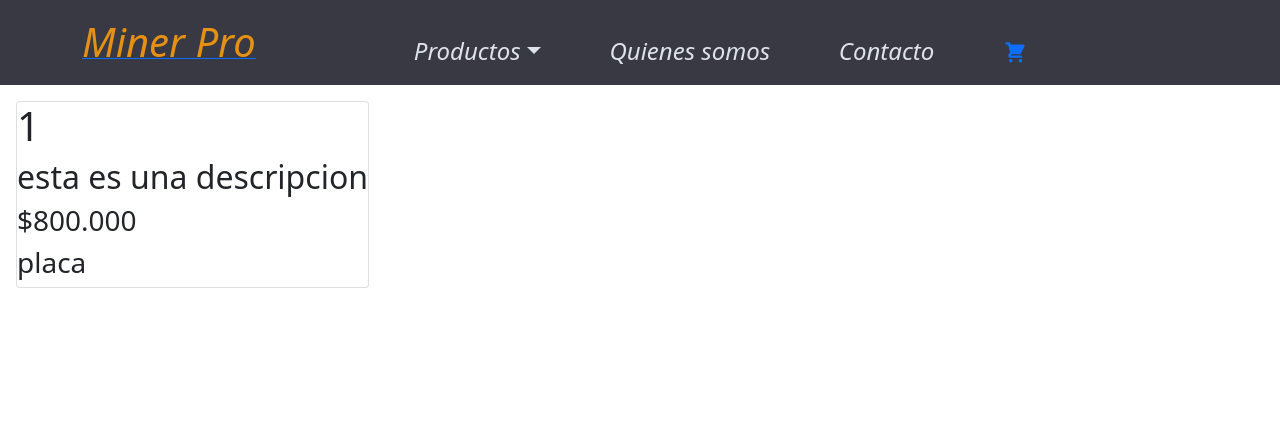
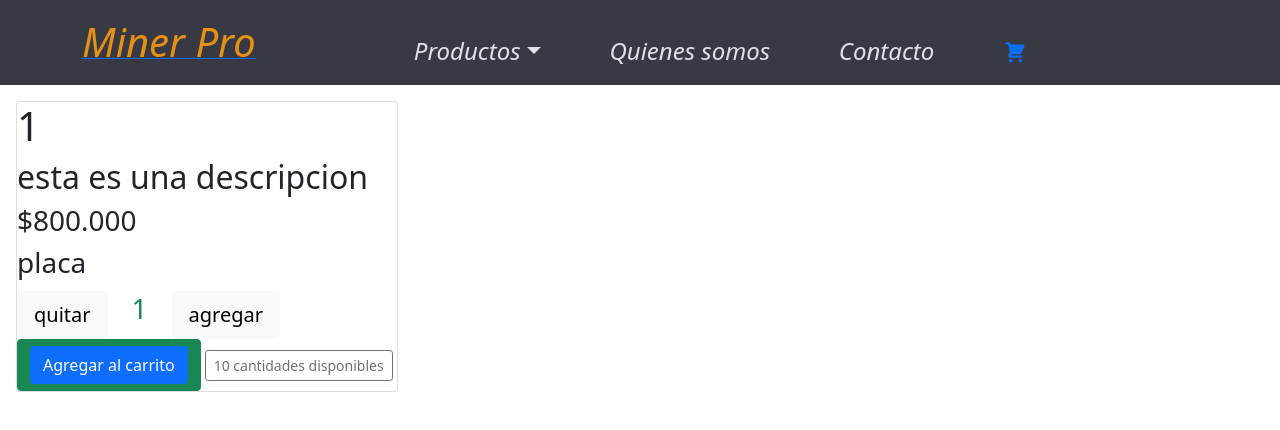
Before and after one commit to kevinklappenbach/react, a React (Create React App) app: page /detalles/1 in a window 1280 px wide. Shown: the top 430 px of the page. Built offline with nearby package versions, Linux system fonts and the light colour scheme.

Commit message:
se agrega intercambiabilidad

```diff
--- a/src/App.js
+++ b/src/App.js
@@ -4,7 +4,7 @@ import './App.css';
 import Barra from './components/navbar';
 import ItemListContainer from './components/ItemListContainer';
 import ItemDetailContainer from './components/ItemDetailContainer';
-import ItemsCount from './components/itemsCounts';
+import ItemCount from './components/itemCount';
 import{ BrowserRouter, Routes,Route, Navigate} from 'react-router-dom';
 
 
@@ -16,7 +16,7 @@ function App() {
        <Route index path ='/' element={ <ItemListContainer/>} />
        <Route  path ='/categoria/:categoriaId' element={ <ItemListContainer/>} />
        <Route  path ='/detalles/:id' element={ <ItemDetailContainer/>} />
-       <Route  path ='/' element={ <ItemsCount/>} />
+       <Route  path ='/cart' element={ <ItemCount/>} />
 
 
        <Route index path ='*' element={< Navigate to='/' />} />
--- a/src/components/ItemDetailContainer.js
+++ b/src/components/ItemDetailContainer.js
@@ -3,6 +3,9 @@ import { useEffect,useState } from "react"
 import{getFetchOne} from '../helpers/getFetch'
 import {useParams} from 'react-router-dom'
 import './card.css'
+import ItemCount from './itemCount'
+
+import Intercambiabilidad from './intercambiabilidad'
 
 
 
@@ -11,6 +14,8 @@ import './card.css'
    const [loading, setLoading]= useState(true)
    const {id}= useParams()
    console.log(id)
+
+
   useEffect (()=>{
 
  getFetchOne()
@@ -39,10 +44,16 @@ import './card.css'
             <h2>{producto.descripcion}</h2>
              <h3>{producto.precio}</h3>
              <h3>{producto.categoria} </h3>
+              <ItemCount/>
+
+
 
           </div>)
+
         }
- </div>
+
+
+     </div>
     )
     }
  export default ItemDetailContainer;
--- /dev/null
+++ b/src/components/intercambiabilidad.js
@@ -0,0 +1,64 @@
+import {useState} from 'react';
+import  {Button} from 'react-bootstrap'
+import {Link} from 'react-router-dom';
+
+
+const InputCount =()=>{
+
+    return (
+    <>
+        <Link to='/cart'>
+           <Button
+
+            onClick={()=> console.log('ir al cart')}
+            > Terminar compra </Button>
+       </Link>
+        <Link to='/'>
+        <Button
+
+         onClick={()=> console.log('ir al cart')}
+         > Seguir comprando </Button>
+         </Link>
+    </>
+    )
+}
+
+
+const ButtonCount =({handleInter})=>{
+    return (
+
+        <Button
+
+        onClick={handleInter}> Agregar al carrito</Button>
+    )
+}
+
+const Intercambiabilidad=()=>{
+
+    const [inputType, setIputType]= useState('button')
+    const handleInter=()=>
+    setIputType('input')
+
+
+
+return(
+
+    <div>
+
+        {
+
+        inputType==='button'?
+        <ButtonCount handleInter={handleInter}/>
+        :
+
+        <InputCount/>
+
+
+    }
+
+
+    </div>
+)}
+
+
+export default Intercambiabilidad;
--- a/src/components/itemsCounts.js
+++ b/src/components/itemCount.js
@@ -1,16 +1,13 @@
 import { useState } from "react"
 import { Button } from "react-bootstrap"
+import Intercambiabilidad from "./intercambiabilidad"
 
-function ItemCount({ stock, onAdd }) {
+ function ItemCount({ stock, onAdd }) {
 	const [count, setCount] = useState(1)
 
     const product= 10
 
-    const mostrarAlerta=()=>{
 
-        alert('agregaste productos al carrito')
-
-    }
 
 
 
@@ -24,7 +21,7 @@ function ItemCount({ stock, onAdd }) {
 				className="btn-lg btn-light btn-danger bi bi-plus-circle-fill"
 				disabled={count > product - 1}>agregar</Button>
 			<div className="text-center">
-				<Button onClick={()=> mostrarAlerta( )}className="btn-success"disabled={stock === 0}>Agregar al Carrito</Button>
+				<Button className="btn-success" disabled={stock === 0}> <Intercambiabilidad/></Button>
                 <button type="button" className="btn btn-outline-dark btn-sm m-1" disabled>{product} cantidades disponibles</button>
 			</div>
 		</div>
@@ -32,6 +29,4 @@ function ItemCount({ stock, onAdd }) {
 
 }
 
-
-
-export default ItemCount
+export default ItemCount;
```
